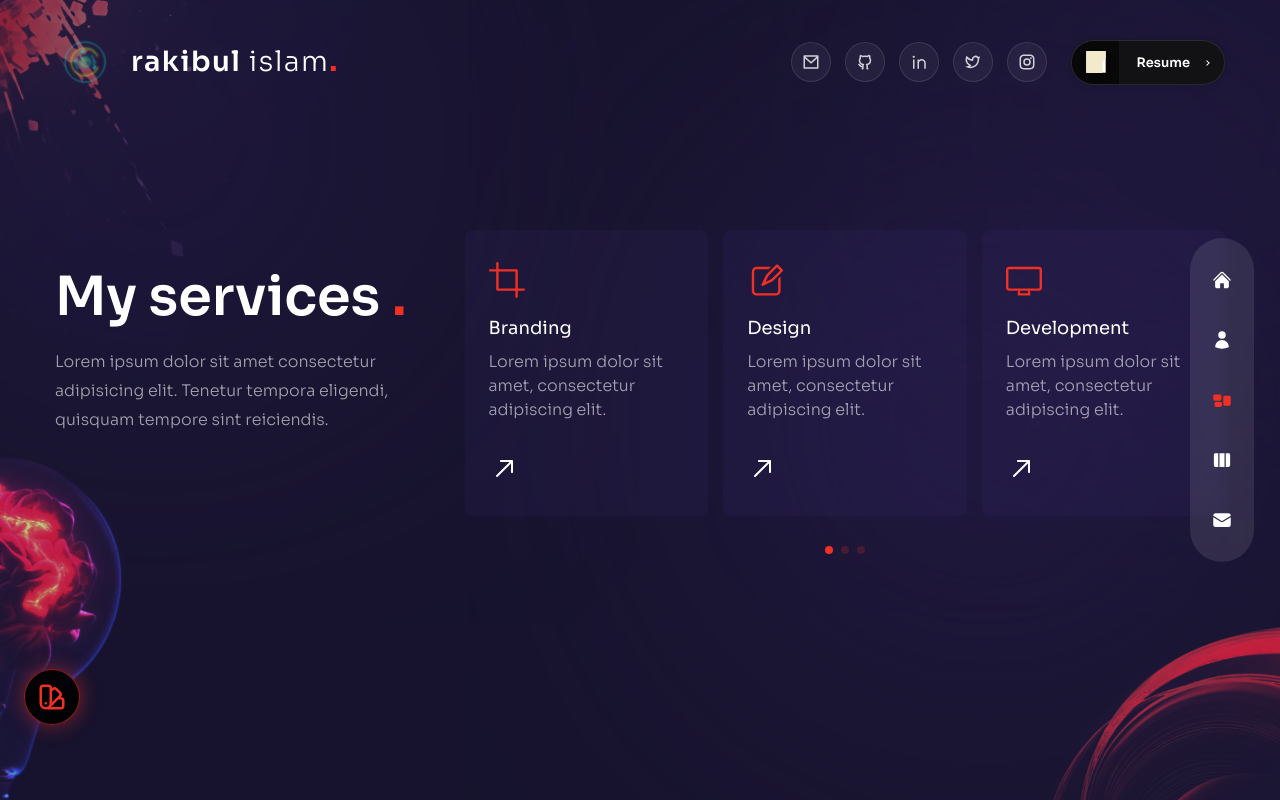
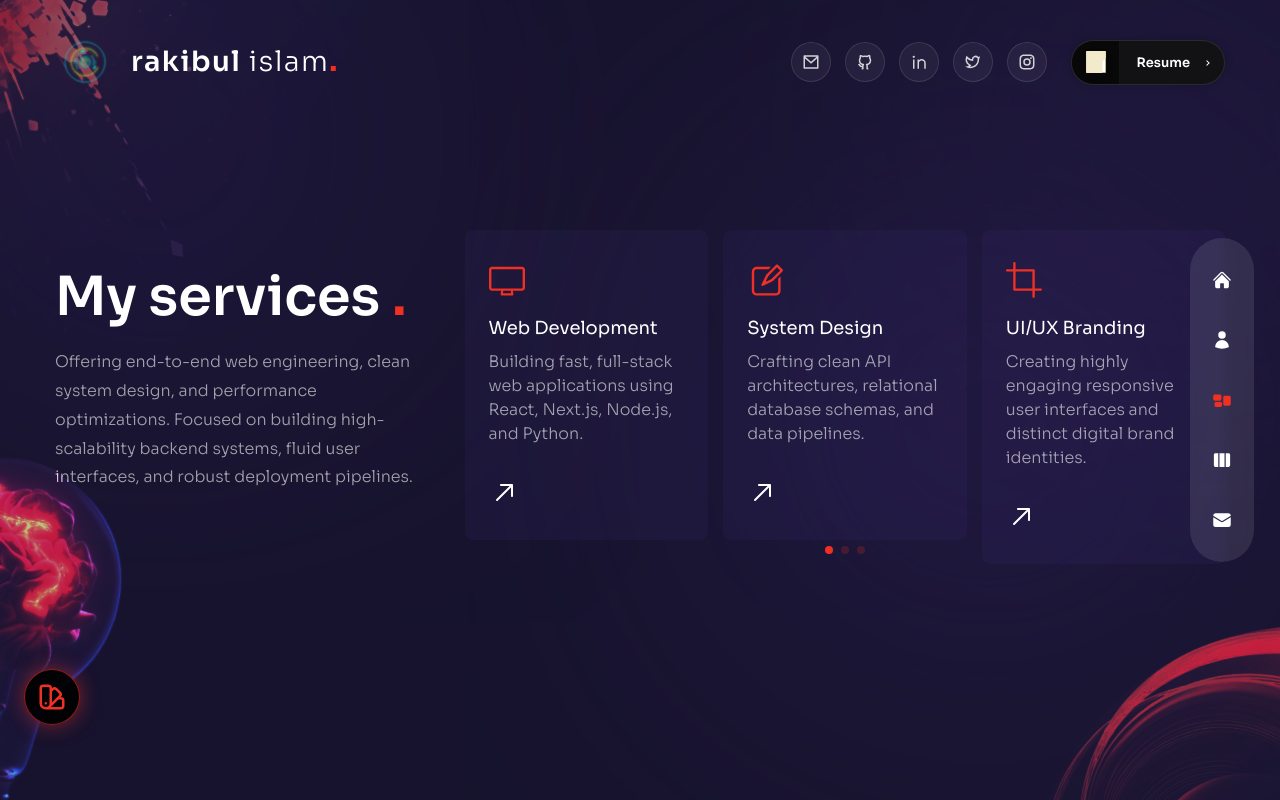
Before and after one commit to itpRakib/Portfolio-main, a Next.js app in the folder modern-portfolio-main/: page /services in a window 1280 px wide. Built offline with nearby package versions, Linux system fonts and the light colour scheme.

Commit message:
chore: update services page with professional descriptions

```diff
--- a/modern-portfolio-main/components/ServiceSlider.jsx
+++ b/modern-portfolio-main/components/ServiceSlider.jsx
@@ -15,29 +15,29 @@ import "swiper/css/pagination";
 
 const serviceData = [
   {
-    Icon: RxCrop,
-    title: "Branding",
-    description: "Lorem ipsum dolor sit amet, consectetur adipiscing elit.",
+    Icon: RxDesktop,
+    title: "Web Development",
+    description: "Building fast, full-stack web applications using React, Next.js, Node.js, and Python.",
   },
   {
     Icon: RxPencil2,
-    title: "Design",
-    description: "Lorem ipsum dolor sit amet, consectetur adipiscing elit.",
+    title: "System Design",
+    description: "Crafting clean API architectures, relational database schemas, and data pipelines.",
   },
   {
-    Icon: RxDesktop,
-    title: "Development",
-    description: "Lorem ipsum dolor sit amet, consectetur adipiscing elit.",
+    Icon: RxCrop,
+    title: "UI/UX Branding",
+    description: "Creating highly engaging responsive user interfaces and distinct digital brand identities.",
+  },
+  {
+    Icon: RxRocket,
+    title: "SEO & Speed",
+    description: "Optimizing Core Web Vitals, maximizing Google PageSpeed scores, and search visibility.",
   },
   {
     Icon: RxReader,
-    title: "Copywriting",
-    description: "Lorem ipsum dolor sit amet, consectetur adipiscing elit.",
-  },
-  {
-    Icon: RxRocket,
-    title: "SEO",
-    description: "Lorem ipsum dolor sit amet, consectetur adipiscing elit.",
+    title: "Tech Documentation",
+    description: "Drafting clear architecture logs, API endpoints documentation, and product user guides.",
   },
 ];
 
--- a/modern-portfolio-main/pages/services/index.jsx
+++ b/modern-portfolio-main/pages/services/index.jsx
@@ -31,8 +31,7 @@ const Services = () => {
               exit="hidden"
               className="mb-4 max-w-[400px] mx-auto lg:mx-0"
             >
-              Lorem ipsum dolor sit amet consectetur adipisicing elit. Tenetur
-              tempora eligendi, quisquam tempore sint reiciendis.
+              Offering end-to-end web engineering, clean system design, and performance optimizations. Focused on building high-scalability backend systems, fluid user interfaces, and robust deployment pipelines.
             </motion.p>
           </div>
 
```
